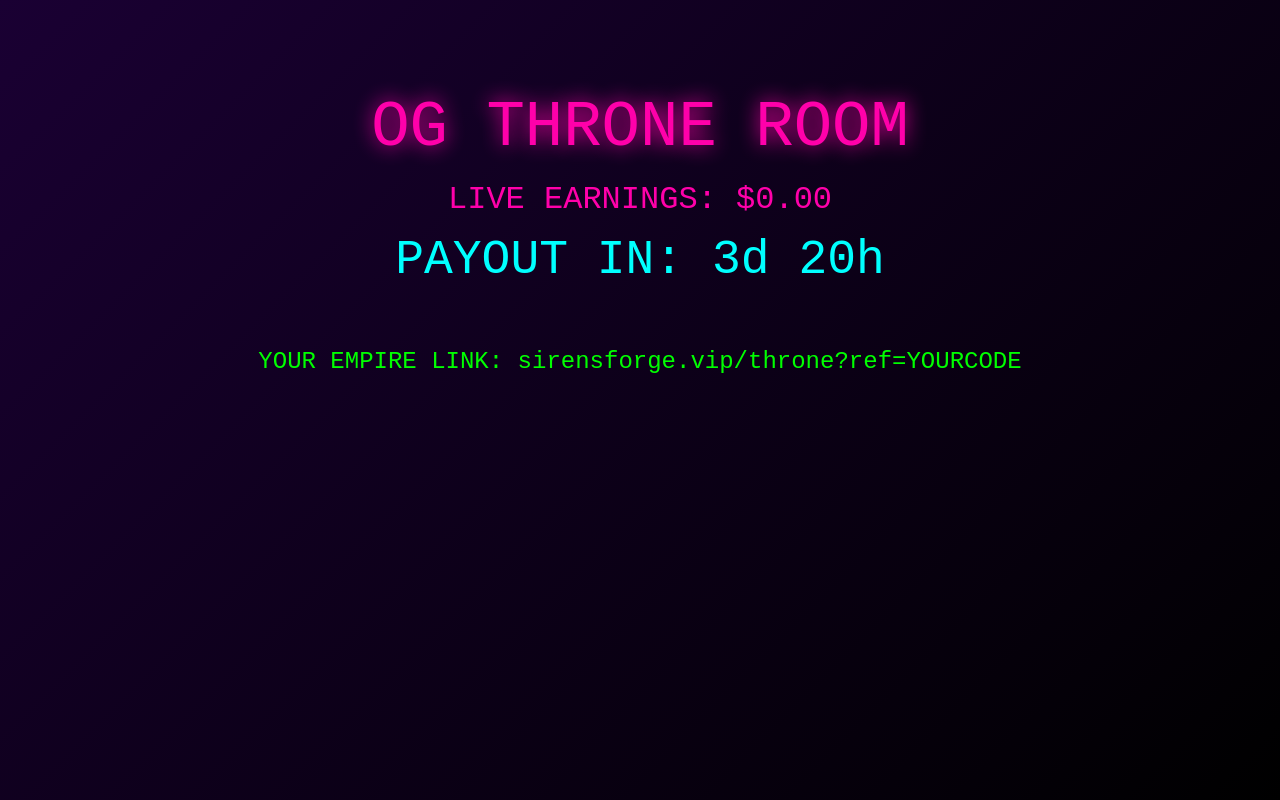
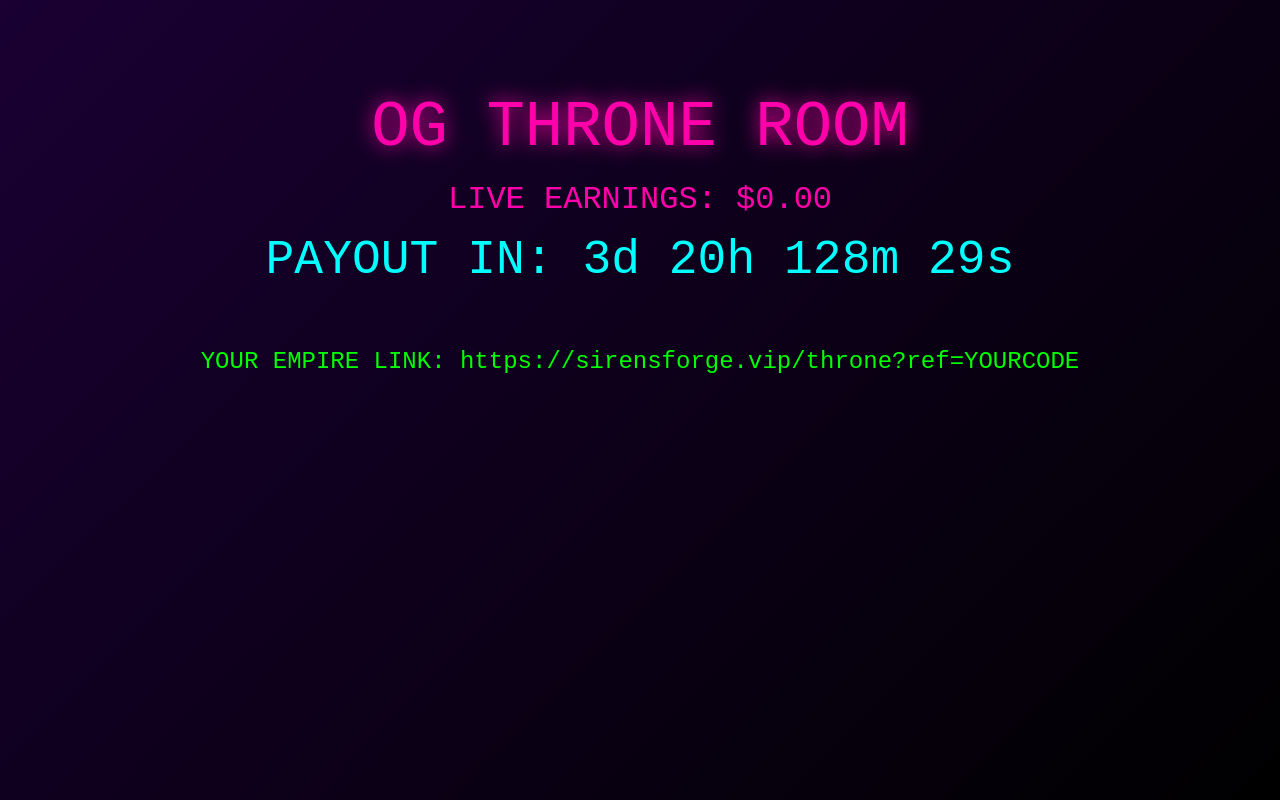
Before and after one commit to playfulorigins333/sirens-forge, a Next.js app: page /throne in a window 1280 px wide. Built offline with nearby package versions, Linux system fonts and the light colour scheme.

Commit message:
THRONE ROOM FINAL NUKE — 100% PAGE EXPORT — COUNTDOWN SECONDS FIXED

```diff
--- a/app/throne/page.tsx
+++ b/app/throne/page.tsx
@@ -1,7 +1,7 @@
 'use client';
 import { useEffect, useState } from 'react';
 
-export default function Throne() {
+export default function ThronePage() {
   const [earnings, setEarnings] = useState(0);
   const [countdown, setCountdown] = useState('');
 
@@ -16,7 +16,9 @@ export default function Throne() {
       const diff = friday.getTime() - now.getTime();
       const days = Math.floor(diff / 86400000);
       const hours = Math.floor((diff % 86400000) / 3600000);
-      setCountdown(`${days}d ${hours}h`);
+      const minutes = Math.floor((diff % 36000000) / 60000);
+      const seconds = Math.floor((diff % 60000) / 1000);
+      setCountdown(`${days}d ${hours}h ${minutes}m ${seconds}s`);
     }, 1000);
 
     return () => clearInterval(timer);
@@ -34,10 +36,8 @@ export default function Throne() {
       <h1 style={{ fontSize: '4rem', textShadow: '0 0 20px #ff00aa' }}>OG THRONE ROOM</h1>
       <p style={{ fontSize: '2rem' }}>LIVE EARNINGS: ${earnings.toFixed(2)}</p>
       <p style={{ fontSize: '3rem', color: '#00ffff' }}>PAYOUT IN: {countdown}</p>
-      <p style={{ marginTop: '3rem', fontSize: '1.5rem' }}>
-        <a href={`/throne?ref=${window.location.hostname.split('.')[0]}`} style={{ color: '#00ff00' }}>
-          YOUR EMPIRE LINK: sirensforge.vip/throne?ref=YOURCODE
-        </a>
+      <p style={{ marginTop: '3rem', fontSize: '1.5rem', color: '#00ff00' }}>
+        YOUR EMPIRE LINK: https://sirensforge.vip/throne?ref=YOURCODE
       </p>
     </div>
   );
```
